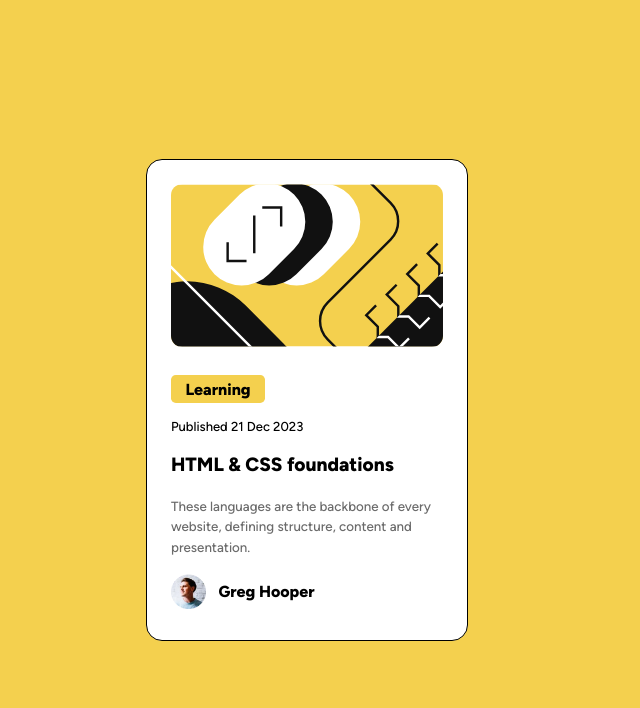
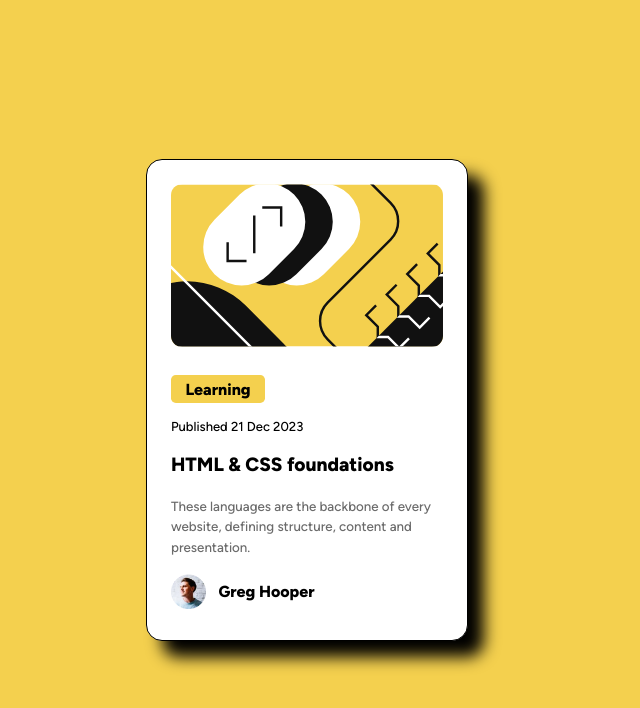
Before and after one commit to ViestursK/css-card-challenge, a plain HTML site: page index.html in a window 1280 px wide. Shown: the whole page, without its empty margins (333-973 px from the left). Drawn offline with Linux system fonts and the light colour scheme.

Commit message:
added box shadow to the card

```diff
--- a/style.css
+++ b/style.css
@@ -32,6 +32,7 @@ p {
   border: 1px solid black;
   width: 17rem;
   height: 27rem;
+  box-shadow: 1rem 1rem 1rem black;
 }
 
 .card img {
```
